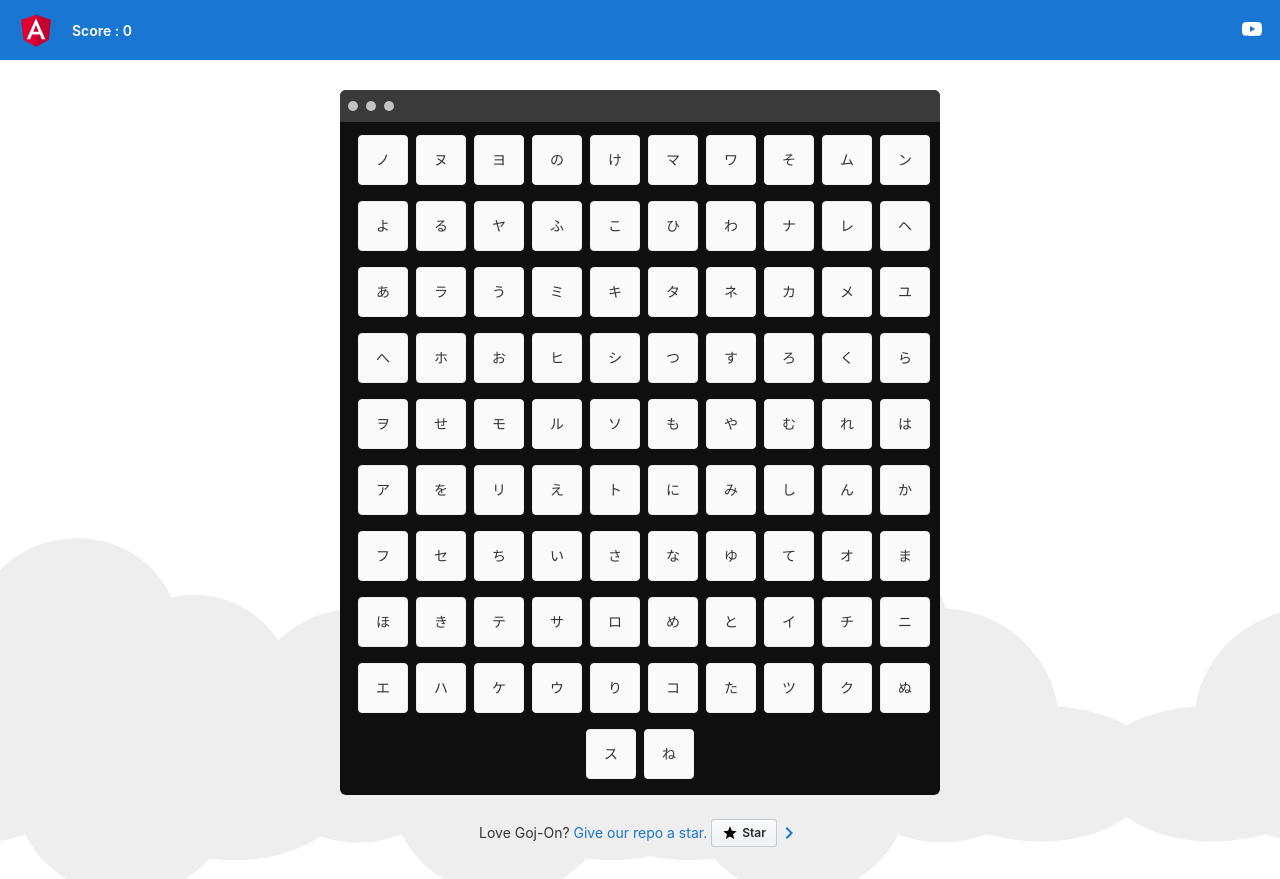
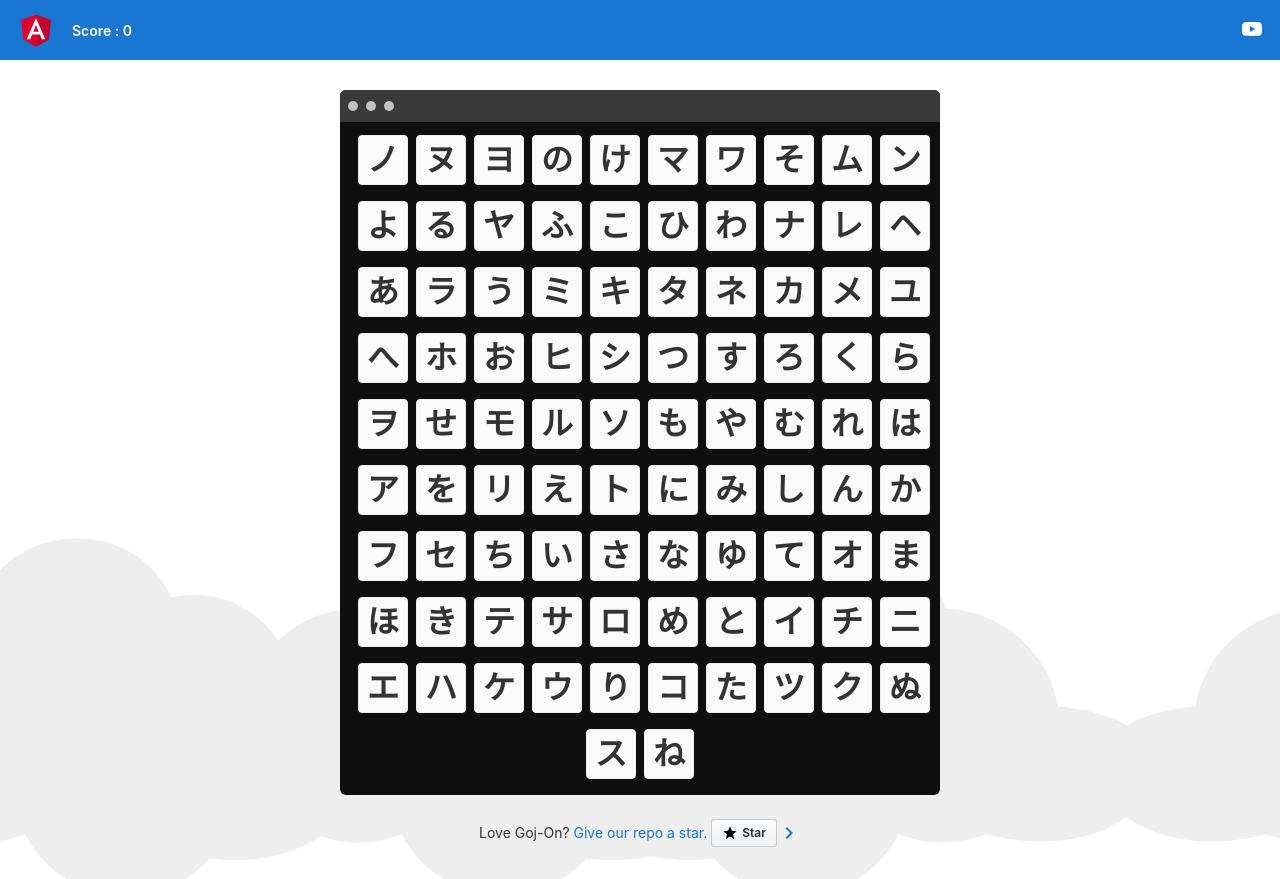
Before and after one commit to Dexter5566/goj-on, an Angular app: page / in a window 1280 px wide. Built offline with nearby package versions, Linux system fonts and the light colour scheme.

Commit message:
[ui] adjust

```diff
--- a/src/app/app.component.html
+++ b/src/app/app.component.html
@@ -95,7 +95,14 @@
     <p>Here are some links to help you get started:</p> -->
 
     <div class="card-container terminal">
-        <button [disabled]="card.done" class="card card-small" *ngFor="let card of cards" (click)="selectCard(card)">
+        <button
+            [disabled]="card.done || card.active"
+            class="card card-small"
+            [class.done]="card.done"
+            [class.active]="card.active"
+            *ngFor="let card of cards"
+            (click)="selectCard(card)"
+        >
             <span>{{ card.sign }} </span>
         </button>
     </div>
--- a/src/app/app.component.scss
+++ b/src/app/app.component.scss
@@ -96,13 +96,18 @@ svg.material-icons:not(:last-child) {
     margin: 0 8px 16px;
     padding: 16px;
     display: flex;
+    font-weight: bold;
+    font-size: xx-large;
     flex-direction: row;
     justify-content: center;
     align-items: center;
     transition: all 0.2s ease-in-out;
     line-height: 24px;
-    &:disabled {
+    &.done {
         opacity: 0.2;
+    }
+    &.active {
+        background-color: #05c5eb;
     }
 }
 
@@ -119,7 +124,7 @@ svg.material-icons:not(:last-child) {
     cursor: pointer;
 }
 
-.card-container .card:not(.highlight-card, :disabled):hover {
+.card-container .card:not(.highlight-card, :disabled, .active):hover {
     transform: translateY(-3px);
     box-shadow: 0 4px 17px rgba(0, 0, 0, 0.35);
 }
--- a/src/app/app.component.ts
+++ b/src/app/app.component.ts
@@ -73,10 +73,10 @@ export class AppComponent implements OnInit {
                     alert('Successed!!!');
                 }
             }
-            this.selected.actived = false;
+            this.selected.active = false;
             this.selected = null;
         } else {
-            card.actived = true;
+            card.active = true;
             this.selected = card;
         }
     }
```
